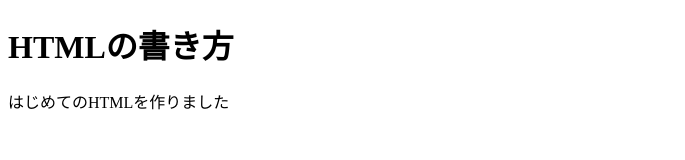
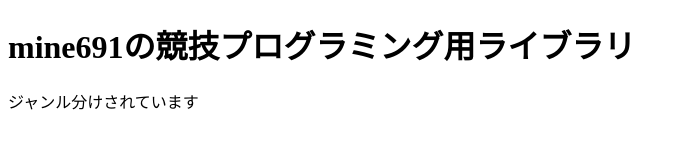
Before and after one commit to mine691/mine691.github.io, a plain HTML site: page index.html in a window 1280 px wide. Shown: the whole page, without its empty margins (0-685 px from the left). Drawn offline with Linux system fonts and the light colour scheme.

Commit message:
Update index.html

```diff
--- a/index.html
+++ b/index.html
@@ -2,10 +2,10 @@
 <html lang="ja">
   <head>
     <meta charset="UTF-8">
-    <title>HTMLの書き方</title>
+    <title>mine691の競技プログラミング用ライブラリ</title>
   </head>
   <body>
-    <h1>HTMLの書き方</h1>
-    <p>はじめてのHTMLを作りました</p>
+    <h1>mine691の競技プログラミング用ライブラリ</h1>
+    <p>ジャンル分けされています</p>
   </body>
 </html>
```
